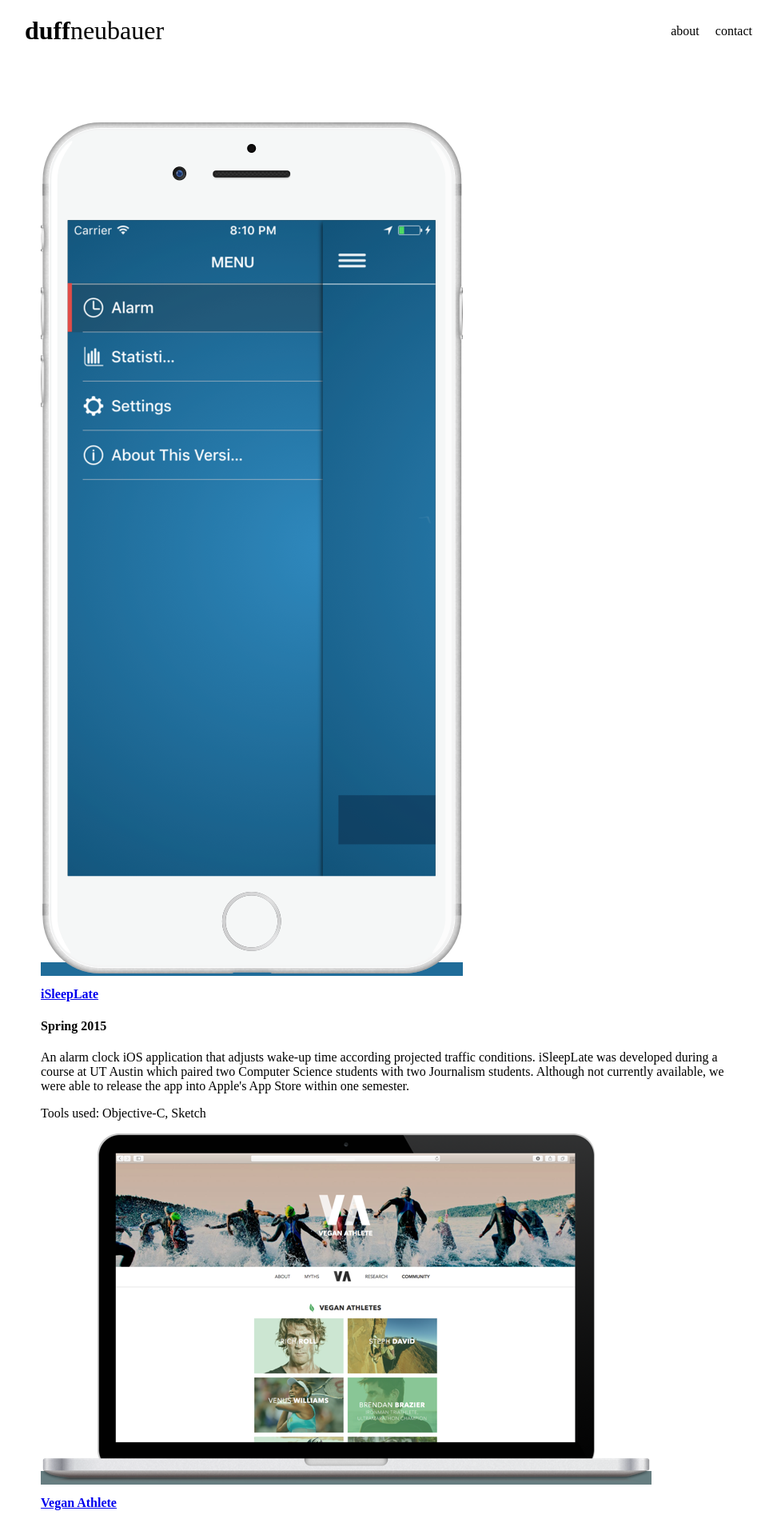
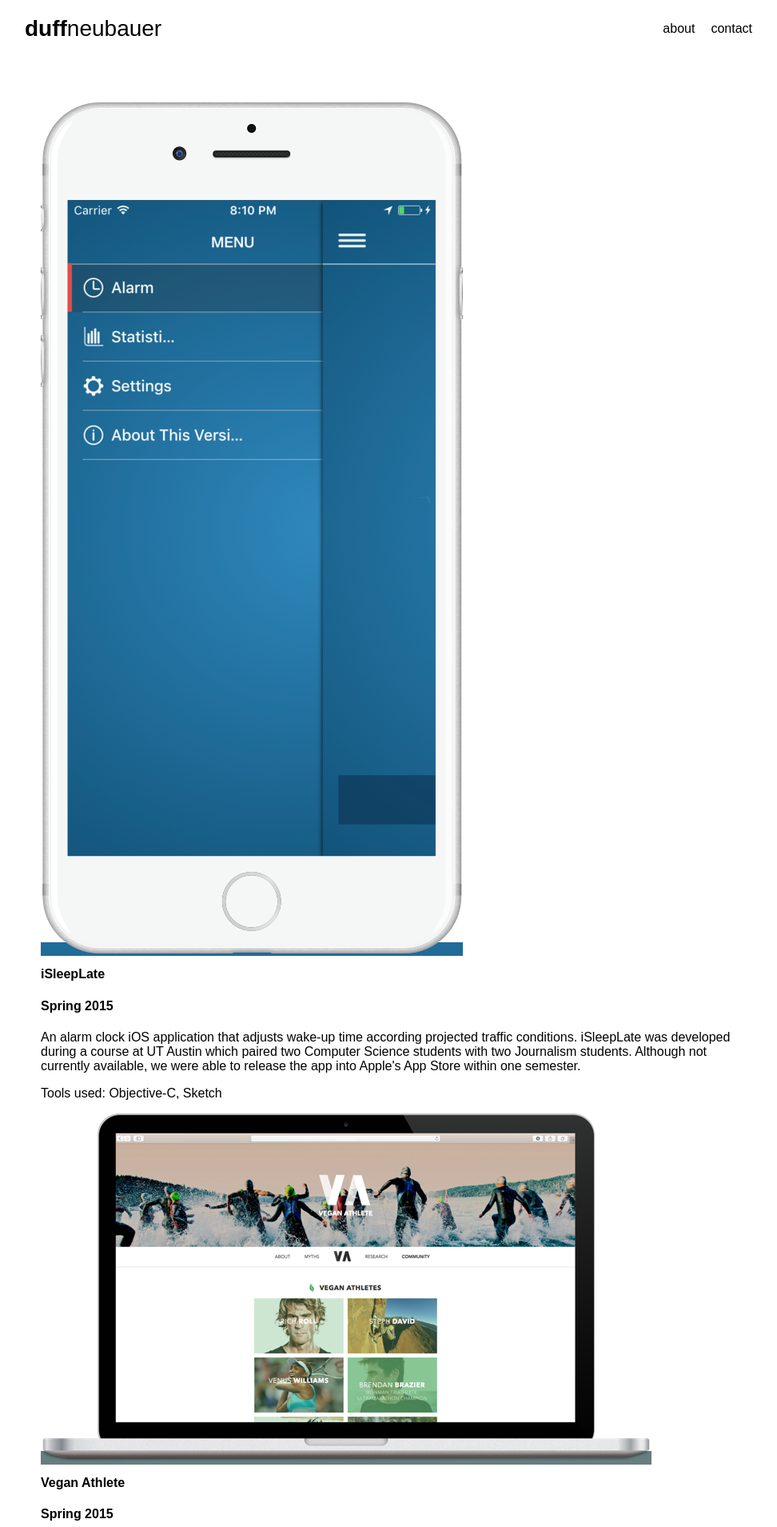
Before and after one commit to duffneub/duffneub.github.io, a Jekyll site: the page built from projects.html, in a window 1280 px wide. Shown: the top 1909 px of the page at 80% size, without its empty margins (149-1121 px from the left). Built offline with Jekyll 4.4.1, drawn with Linux system fonts in a browser that asks for light colours.

Commit message:
Finish header / hero

```diff
--- /dev/null
+++ b/_data/navigation.yml
@@ -0,0 +1,4 @@
+- name: About
+  link: "#resume"
+- name: Contact
+  link: mailto:d.neubauer@me.com
--- a/_includes/header.html
+++ b/_includes/header.html
@@ -2,8 +2,11 @@
   <div class="logo"><b>duff</b>neubauer</div>
   <nav>
     <ul class="main-menu">
-      <li class="menu-item">About</li>
-      <li class="menu-item">Contact</li>
+      {% for item in site.data.navigation %}
+        <li class="menu-item">
+          <a href="{{ item.link }}">{{ item.name }}</a>
+        </li>
+      {% endfor %}
     </ul>
   </nav>
 </header>
--- a/_sass/base.scss
+++ b/_sass/base.scss
@@ -1,9 +1,11 @@
 * {
   font-size: 16px;
+  font-family: 'Nunito', sans-serif;
 }
 
 html {
   font-size: 62.5%;
+  scroll-behavior: smooth;
 }
 
 body {
@@ -16,12 +18,22 @@ ol, ul {
 }
 
 section {
-  padding: 60px 0;
+  padding: 4rem 0;
+}
+
+a {
+  text-decoration: none;
+  color: black;
 }
 
 .container {
   max-width: 960px;
   margin: 0 auto;
+}
+
+.hero-background-container {
+  background: linear-gradient(to right, #FFFFFF 50%, #F2F3F5 50%);
+  // padding-bottom: 0rem;
 }
 
 // * {
--- a/_sass/header.scss
+++ b/_sass/header.scss
@@ -5,7 +5,11 @@
   padding: 2rem;
 
   .logo, .logo b {
-    font-size: 3.2rem;
+    font-size: 2.8rem;
+  }
+
+  .logo {
+    font-weight: lighter;
   }
 
   .main-menu {
--- /dev/null
+++ b/_sass/hero.scss
@@ -0,0 +1,84 @@
+.hero-image-container {
+  background-color: red;
+  z-index: -1;
+  grid-row-start: 1;
+  grid-row-end: 4;
+  grid-column-start: 7;
+  grid-column-end: 13;
+}
+
+section.hero {
+  display: grid;
+  grid-template-columns: repeat(12, 1fr);
+
+  background-image: url(/assets/image/peace_up.png);
+  background-repeat: no-repeat;
+  background-size: 50% auto;
+  background-position: right bottom;
+
+  padding: 4rem 0 2rem 0;
+
+  h1 {
+    grid-row-start: 1;
+
+    grid-column-start: 2;
+    grid-column-end: 9;
+
+    font-size: 4.5rem;
+    font-weight: 900;
+    text-align: right;
+  }
+
+  .blurb {
+    grid-row-start: 2;
+
+    grid-column-start: 2;
+    grid-column-end: 7;
+
+    padding: 0 0.8rem;
+
+    p {
+      font-size: 1.4rem;
+      text-align: right;
+
+    }
+    .button {
+      float: right;
+      margin-top: 2rem;
+
+      background-color: #335878;
+      border: none;
+      color: white;
+      padding: 10px 20px;
+      text-align: center;
+      text-decoration: none;
+      text-transform: lowercase;
+      display: inline-block;
+      font-size: 16px;
+      font-weight: 600;
+      cursor: pointer;
+
+      i {
+        margin-left: .5rem;
+      }
+    }
+  }
+
+  .social-media-links {
+    margin-top: 7rem;
+
+    grid-row-start: 3;
+    grid-column-start: 1;
+    grid-column-end: 7;
+
+    a {
+      text-decoration: none;
+
+      i {
+        margin: 0 0.5rem;
+        color: #777777;
+        font-size: 2;
+      }
+    }
+  }
+}
--- a/assets/style/styles.scss
+++ b/assets/style/styles.scss
@@ -4,6 +4,7 @@
 
 @import "base.scss";
 @import "header.scss";
+@import "hero.scss";
 // @import "about.scss";
 // @import "blog.scss";
 // @import "post.scss";
```
Also changed, not shown: _data/social-media.yml (added, +10 -0 lines), _includes/hero.html (added, +20 -0 lines), index.html (+13 -9 lines), 2 other files.
